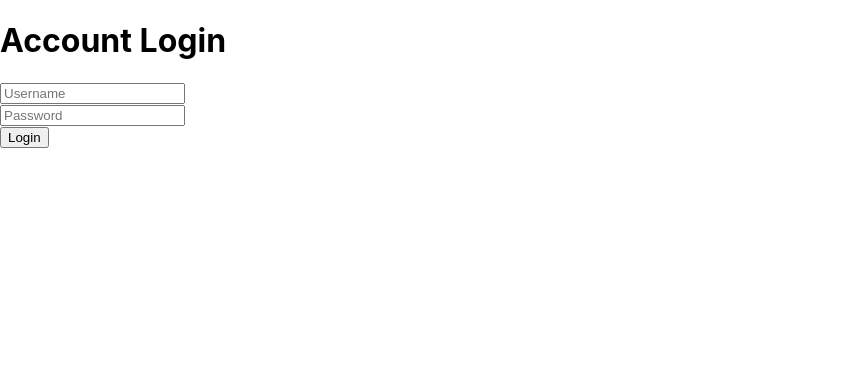
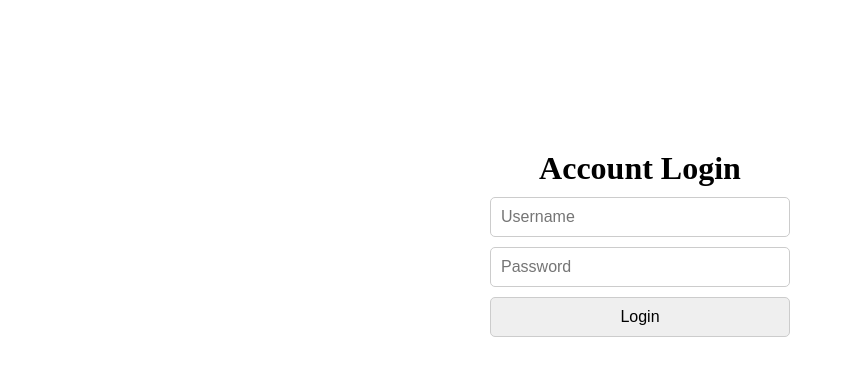
Before and after one commit to olawale-o/unshelled-orders, a React (Create React App) app: page / in a window 1280 px wide. Shown: the top 376 px of the page, without its empty margins (0-853 px from the left). Built offline with nearby package versions, Linux system fonts and the light colour scheme.

Commit message:
Add minimal styling

```diff
--- a/src/index.css
+++ b/src/index.css
@@ -1,13 +1,51 @@
-body {
+*, *::before, *::after {
+  box-sizing: border-box;
+  padding: 0;
   margin: 0;
-  font-family: -apple-system, BlinkMacSystemFont, 'Segoe UI', 'Roboto', 'Oxygen',
-    'Ubuntu', 'Cantarell', 'Fira Sans', 'Droid Sans', 'Helvetica Neue',
-    sans-serif;
-  -webkit-font-smoothing: antialiased;
-  -moz-osx-font-smoothing: grayscale;
 }
 
-code {
-  font-family: source-code-pro, Menlo, Monaco, Consolas, 'Courier New',
-    monospace;
+.container {
+  min-height: 500px;
+  margin: 0 auto;
+  position: absolute;
+  top: 50%;
+  left: 50%;
+  transform: translate(-50%, -50%);
 }
+
+.container h1 {
+  text-align: center;
+  margin-bottom: 10px;
+}
+
+.form-container {
+  width: 300px;
+}
+
+.field {
+  width: 100%;
+  height: 100%;
+  margin-bottom: 10px;
+
+}
+
+input {
+  width: 100%;
+  height: 100%;
+  border: 1px solid #ccc;
+  border-radius: 5px;
+  padding: 10px;
+  font-size: 16px;
+  outline: none;
+}
+
+.field button {
+  width: 100%;
+  height: 100%;
+  border: 1px solid #ccc;
+  border-radius: 5px;
+  padding: 10px;
+  font-size: 16px;
+  outline: none;
+  cursor: pointer;
+}
--- a/src/pages/Account/Login.js
+++ b/src/pages/Account/Login.js
@@ -37,7 +37,7 @@ const AccountLogin = () => {
 
   };
   return (
-    <div>
+    <div className="container">
       <h1>Account Login</h1>
       <div className="form-container">
         <form className="form" onSubmit={handleFormSubmit}>
--- a/src/pages/Account/Profile.js
+++ b/src/pages/Account/Profile.js
@@ -38,24 +38,26 @@ const AccountProfile = () => {
 
   };
   return (
-    <div>
-      <h1>Account Login</h1>
+    <div className="container">
+      <h1>Update profile</h1>
       <div className="form-container">
         <form className="form" onSubmit={handleFormSubmit}>
           <div className="field">
             <input
               type="text" name="sellerCity" placeholder="Seller city" value={formValues.sellerCity}
               onChange={onFormChange}
+              required
             />
           </div>
           <div className="field">
             <input
               type="text" name="sellerState" placeholder="Seller state" value={formValues.sellerState}
               onChange={onFormChange}
+              required
             />
           </div>
           <div className="field">
-            <button type="submit">Login</button>
+            <button type="submit">Update</button>
           </div>
         </form>
       </div>
```
